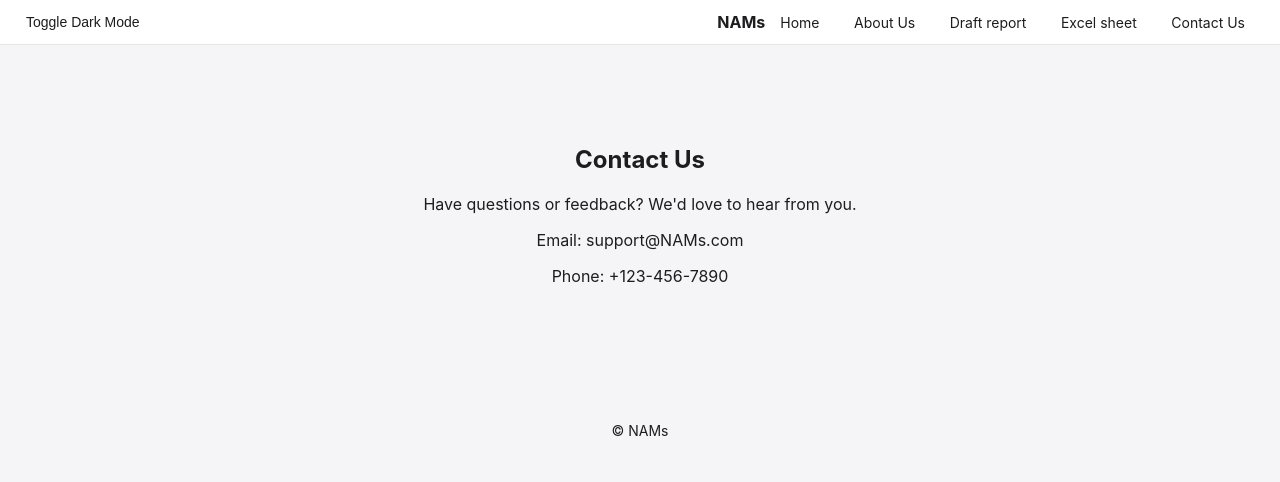
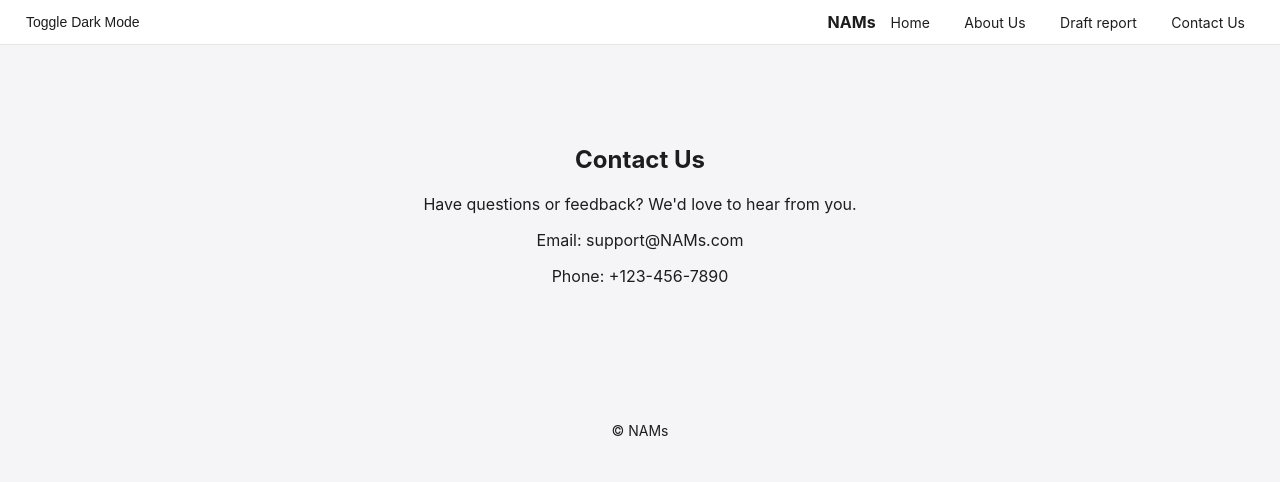
Before and after one commit to Namllmaiweb/namllmai, a plain HTML site: page contact.html in a window 1280 px wide. Drawn offline with Linux system fonts and the light colour scheme.

Commit message:
Update contact.html

```diff
--- a/contact.html
+++ b/contact.html
@@ -14,7 +14,7 @@
       <a href="index.html">Home</a>
       <a href="about.html">About Us</a>
        <a href="draftreport.html">Draft report</a>
-      <a href="excel.html">Excel sheet</a>
+      <!--a href="excel.html">Excel sheet</a-->
       <a href="contact.html">Contact Us</a>
     </nav>
   </header>
```
